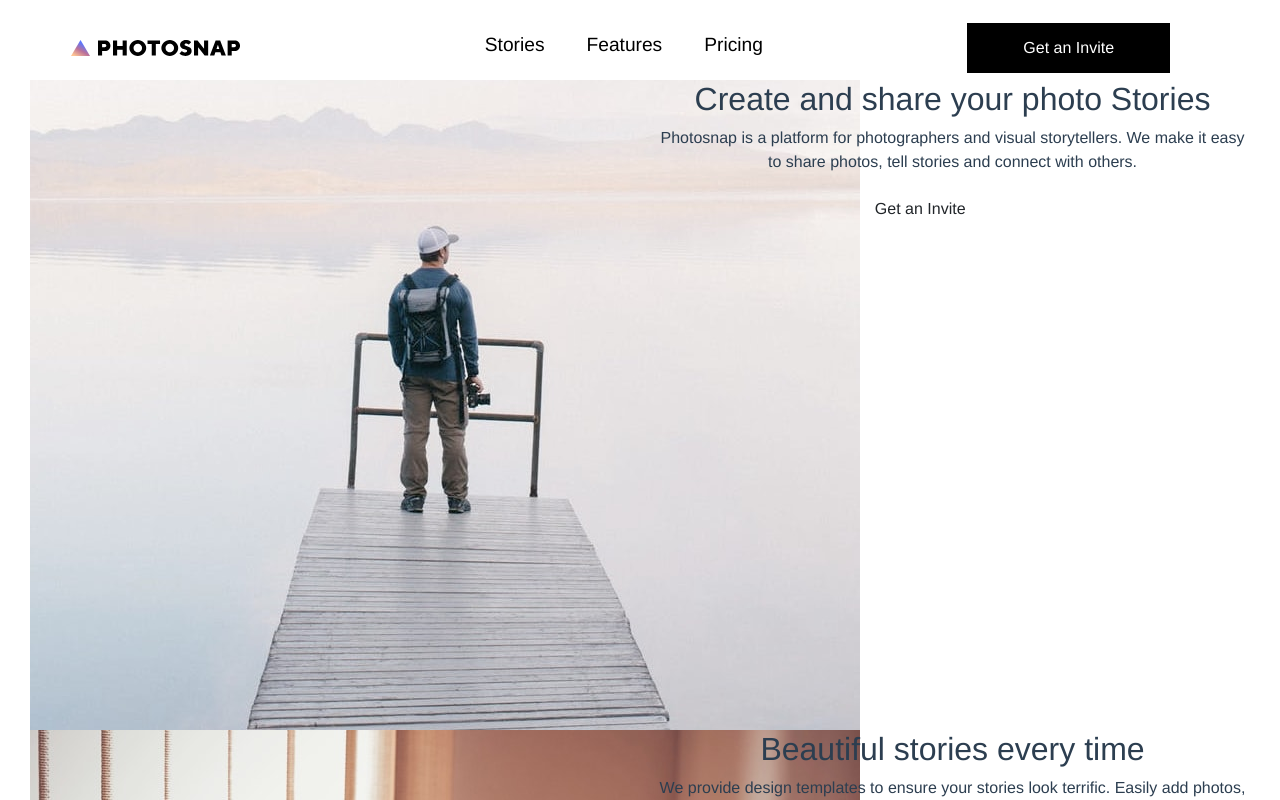
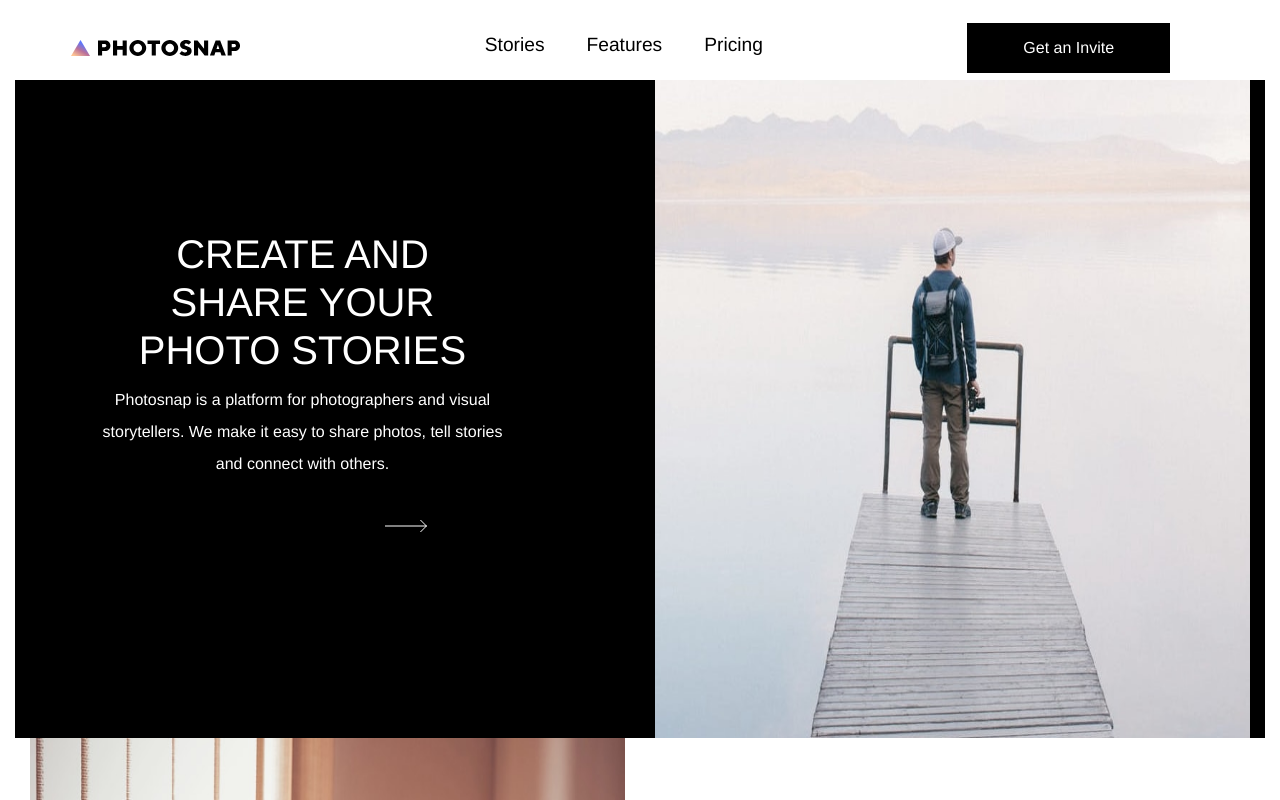
Before and after one commit to clf94-dev/photosnap-vue, a Vue app: page / in a window 1280 px wide. Shown: the top 800 px of the page. Built offline with nearby package versions, Linux system fonts and the light colour scheme.

Commit message:
added style to IntroHomeCard

```diff
--- a/src/components/IntroHomeCard.vue
+++ b/src/components/IntroHomeCard.vue
@@ -39,5 +39,86 @@
 </script>
 
 <style scoped>
+.intro-row .img-col {
+	width: 58%;
+}
 
+@media screen and (max-width: 500px) {
+	.intro-row .img-col {
+		width: 100%;
+	}
+}
+
+@media screen and (min-width: 500px) and (max-width: 800px) {
+	.intro-row .img-col {
+		width: 42%;
+	}
+}
+
+.intro-row .img-col img {
+	width: 100%;
+	height: 100%;
+}
+
+.intro-row .text-col {
+	width: 42%;
+	padding: 12% 11% 15% 7%;
+}
+
+@media screen and (max-width: 500px) {
+	.intro-row .text-col {
+		width: 100%;
+	}
+}
+
+@media screen and (min-width: 500px) and (max-width: 800px) {
+	.intro-row .text-col {
+		width: 58%;
+	}
+}
+
+.intro-row .text-col h2 {
+	font-size: 40px;
+	text-transform: uppercase;
+	font-weight: normal;
+	margin-bottom: 10px;
+}
+
+.intro-row .text-col p {
+	font-size: 16px;
+	font-weight: normal;
+	line-height: 2rem;
+	margin-bottom: 20px;
+}
+
+.intro-row .text-col .btn {
+	width: 100%;
+	height: 50px;
+	background-color: transparent;
+	border: none;
+	font-size: 15px;
+	color: #000000;
+	text-align: start;
+	text-transform: uppercase;
+}
+
+.intro-row .text-col .btn.white {
+	color: #ffffff !important;
+}
+
+.intro-row .text-col .btn:hover {
+	transition: all 0.3s ease;
+	cursor: pointer;
+}
+
+.dark {
+	background-color: black;
+	color: white;
+}
+
+@media screen and (min-width: 500px) {
+	.reversed {
+		flex-direction: row-reverse !important;
+	}
+}
 </style>
```
